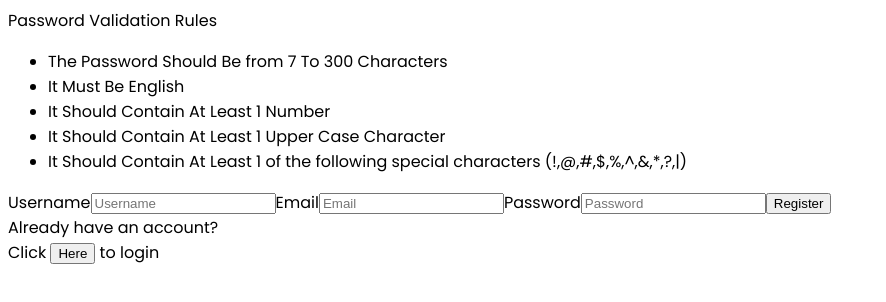
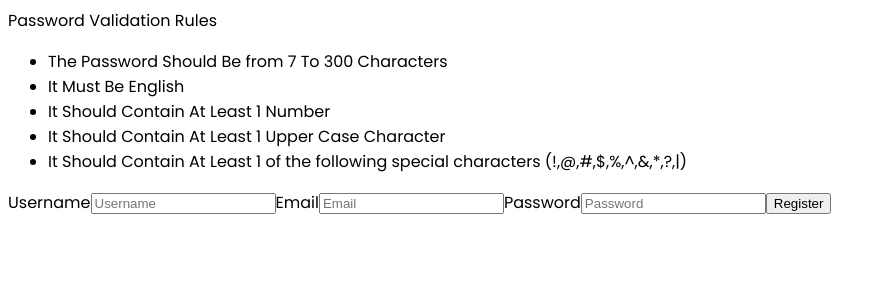
Before and after one commit to NickVelos420/social-media-app, a Next.js app: page / in a window 1280 px wide. Shown: the top 302 px of the page, without its empty margins (0-886 px from the left). Built offline with nearby package versions, Linux system fonts and the light colour scheme.

Commit message:
added getCookie to IFace and removed some html

```diff
--- a/components/Register.tsx
+++ b/components/Register.tsx
@@ -1,24 +1,31 @@
-import Link from "next/link";
 import { FC } from "react";
 import RegisterForm from "./RegisterForm";
 
+interface UserDataTypes {
+	_id: string;
+	id: string;
+	username: string;
+	email: string;
+	__v: number;
+}
+
+interface getCookiesReturnTypes {
+	user?: UserDataTypes;
+}
 interface propTypes {
 	setCookie: (key: string, value: any, expirationDate: any) => string;
+	getCookies: (
+		key: boolean,
+		value: any,
+		expirationDate: any,
+		getCookies: boolean
+	) => getCookiesReturnTypes;
 }
 
-const Register: FC<propTypes> = ({ setCookie }) => {
+const Register: FC<propTypes> = ({ setCookie, getCookies }) => {
 	return (
 		<>
-			<RegisterForm setCookie={setCookie} />
-			<div>
-				<span>Already have an account?</span>
-				<br />
-				<span>Click </span>
-				<Link href="/login">
-					<button>Here</button>
-				</Link>
-				<span> to login</span>
-			</div>
+			<RegisterForm setCookie={setCookie} getCookies={getCookies} />
 		</>
 	);
 };
```
